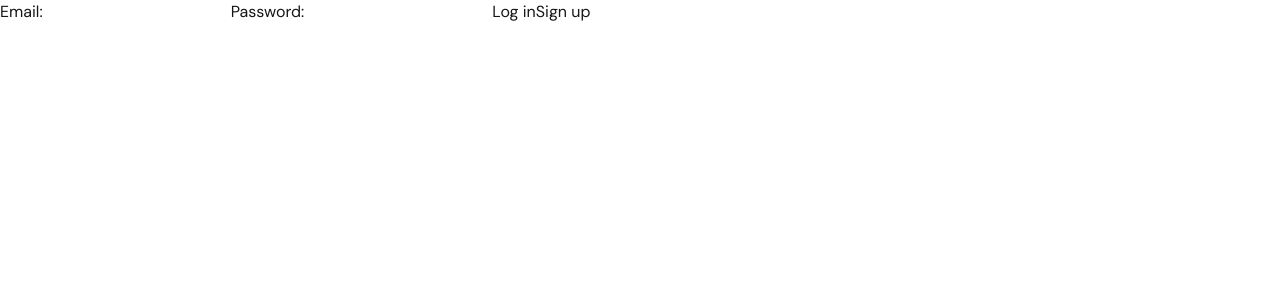
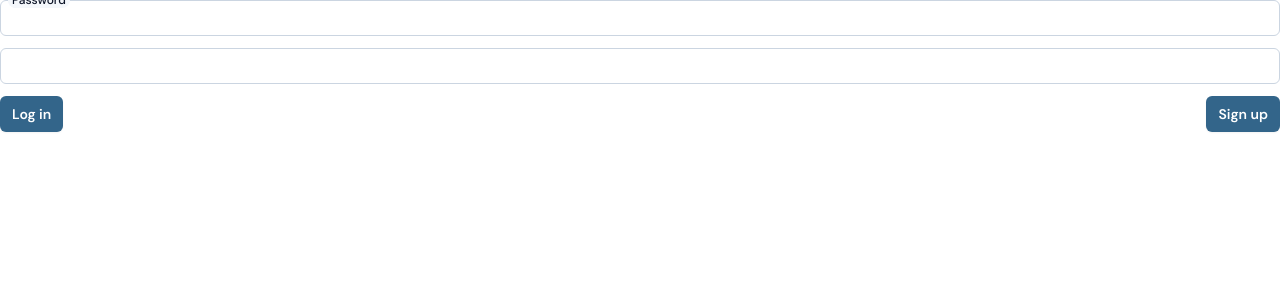
Before and after one commit to rachelweinberg12/ai-survey, a Next.js app: page /login in a window 1280 px wide. Shown: the top 300 px of the page. Built offline with nearby package versions, Linux system fonts and the light colour scheme.

Commit message:
Add styles for sign in page

```diff
--- /dev/null
+++ b/app/auth/confirm/route.ts
@@ -0,0 +1,28 @@
+import { type EmailOtpType } from "@supabase/supabase-js";
+import { type NextRequest } from "next/server";
+
+import { createClient } from "@/db/server";
+import { redirect } from "next/navigation";
+
+export async function GET(request: NextRequest) {
+  const { searchParams } = new URL(request.url);
+  const token_hash = searchParams.get("token_hash");
+  const type = searchParams.get("type") as EmailOtpType | null;
+  const next = searchParams.get("next") ?? "/";
+
+  if (token_hash && type) {
+    const supabase = await createClient();
+
+    const { error } = await supabase.auth.verifyOtp({
+      type,
+      token_hash,
+    });
+    if (!error) {
+      // redirect user to specified redirect URL or root of app
+      redirect(next);
+    }
+  }
+
+  // redirect the user to an error page with some instructions
+  redirect("/error");
+}
--- a/app/login/page.tsx
+++ b/app/login/page.tsx
@@ -1,14 +1,28 @@
+import { InputOverlapLabel } from "@/components/input";
 import { login, signup } from "./actions";
+import { Button } from "@/components/button";
 
 export default function LoginPage() {
   return (
-    <form>
-      <label htmlFor="email">Email:</label>
-      <input id="email" name="email" type="email" required />
-      <label htmlFor="password">Password:</label>
-      <input id="password" name="password" type="password" required />
-      <button formAction={login}>Log in</button>
-      <button formAction={signup}>Sign up</button>
+    <form className="flex flex-col gap-3">
+      <InputOverlapLabel
+        id="email"
+        name="email"
+        type="email"
+        label="Email"
+        required
+      />
+      <InputOverlapLabel
+        id="password"
+        name="password"
+        type="password"
+        label="Password"
+        required
+      />
+      <div className="flex justify-between">
+        <Button formAction={login}>Log in</Button>
+        <Button formAction={signup}>Sign up</Button>
+      </div>
     </form>
   );
 }
--- /dev/null
+++ b/components/button.tsx
@@ -0,0 +1,58 @@
+import clsx from "clsx";
+import { forwardRef, JSX, ReactNode, Ref } from "react";
+
+export type SizeType = "2xs" | "xs" | "sm" | "md" | "lg" | "xl" | "2xl";
+export type RoleType = "primary" | "secondary" | "soft" | "highlight";
+
+const sizeClasses = {
+  "2xs": "px-2 py-1 text-xs rounded",
+  xs: "px-2 py-1 text-sm rounded",
+  sm: "px-2.5 py-1.5 text-sm rounded",
+  md: "px-3 py-2 text-sm rounded-md",
+  lg: "px-3.5 py-2.5 text-sm rounded-md",
+  xl: "px-6 py-2.5 text-base rounded-md",
+  "2xl": "px-6 py-3 text-xl rounded-md",
+};
+
+export function buttonClass(size: SizeType, role?: RoleType) {
+  return clsx(
+    "font-semibold inline-flex items-center justify-center rounded-md shadow-sm disabled:cursor-not-allowed text-center",
+    sizeClasses[size],
+    role === "primary" &&
+      "bg-matisse-600 text-white hover:bg-matisse-500 focus-visible:outline focus-visible:outline-2 focus-visible:outline-offset-2 focus-visible:outline-matisse-600 dark:bg-matisse-500 dark:hover:bg-indigo-400 focus-visible:outline-matisse-500",
+    role === "secondary" &&
+      "bg-white text-slate-900 ring-1 ring-inset ring-slate-300 hover:bg-slate-50 dark:bg-white/10 dark:text-white dark:hover:bg-white/20",
+    role === "soft" &&
+      "rounded bg-matisse-100 px-2 py-1 text-xs font-semibold text-matisse-600 shadow-sm hover:bg-matisse-200",
+    role === "highlight" &&
+      "rounded bg-gradient-to-r bg-from-matisse-950 bg-via-matisse-500 bg-to-sage-200 text-white"
+  );
+}
+
+export const Button = forwardRef(
+  (
+    props: {
+      size?: SizeType;
+      role?: RoleType;
+      children: ReactNode;
+    } & JSX.IntrinsicElements["button"],
+    ref: Ref<HTMLButtonElement>
+  ) => {
+    const {
+      size = "md",
+      role = "primary",
+      children,
+      className,
+      ...rest
+    } = props;
+    return (
+      <button
+        ref={ref}
+        className={clsx(buttonClass(size, role), className)}
+        {...rest}
+      >
+        {children}
+      </button>
+    );
+  }
+);
--- /dev/null
+++ b/components/input.tsx
@@ -0,0 +1,39 @@
+import clsx from "clsx";
+import { forwardRef, JSX, Ref } from "react";
+
+export const InputOverlapLabel = forwardRef(
+  (
+    props: {
+      label: string;
+      error?: boolean;
+      errorMessage?: string;
+    } & JSX.IntrinsicElements["input"],
+    ref: Ref<HTMLInputElement>
+  ) => {
+    const { label, error, errorMessage, className, id, ...rest } = props;
+    return (
+      <div>
+        <label
+          htmlFor={id}
+          className="absolute -top-2 left-2 inline-block rounded-lg bg-matisse-50 dark:bg-matisse-900 px-1 text-xs font-medium text-slate-900 dark:text-slate-50"
+        >
+          {label}
+        </label>
+        <input
+          ref={ref}
+          className={clsx(
+            "block w-full rounded-md bg-white px-3 py-1.5 text-base text-slate-900 outline outline-1 -outline-offset-1 outline-slate-300 placeholder:text-slate-400 focus:outline focus:outline-2 focus:-outline-offset-2 focus:outline-matisse-600 sm:text-sm/6",
+            error
+              ? "border-tiger-300 text-tiger-900 placeholder-tiger-300 focus:border-tiger-500 focus:ring-tiger-500" // matches invalid: styles
+              : "border-slate-300 placeholder-slate-400  focus:ring-2 focus:ring-matisse-500 ",
+            className
+          )}
+          {...rest}
+        />
+        {error && errorMessage && (
+          <span className="text-xs text-tiger-500">{errorMessage}</span>
+        )}
+      </div>
+    );
+  }
+);
```
